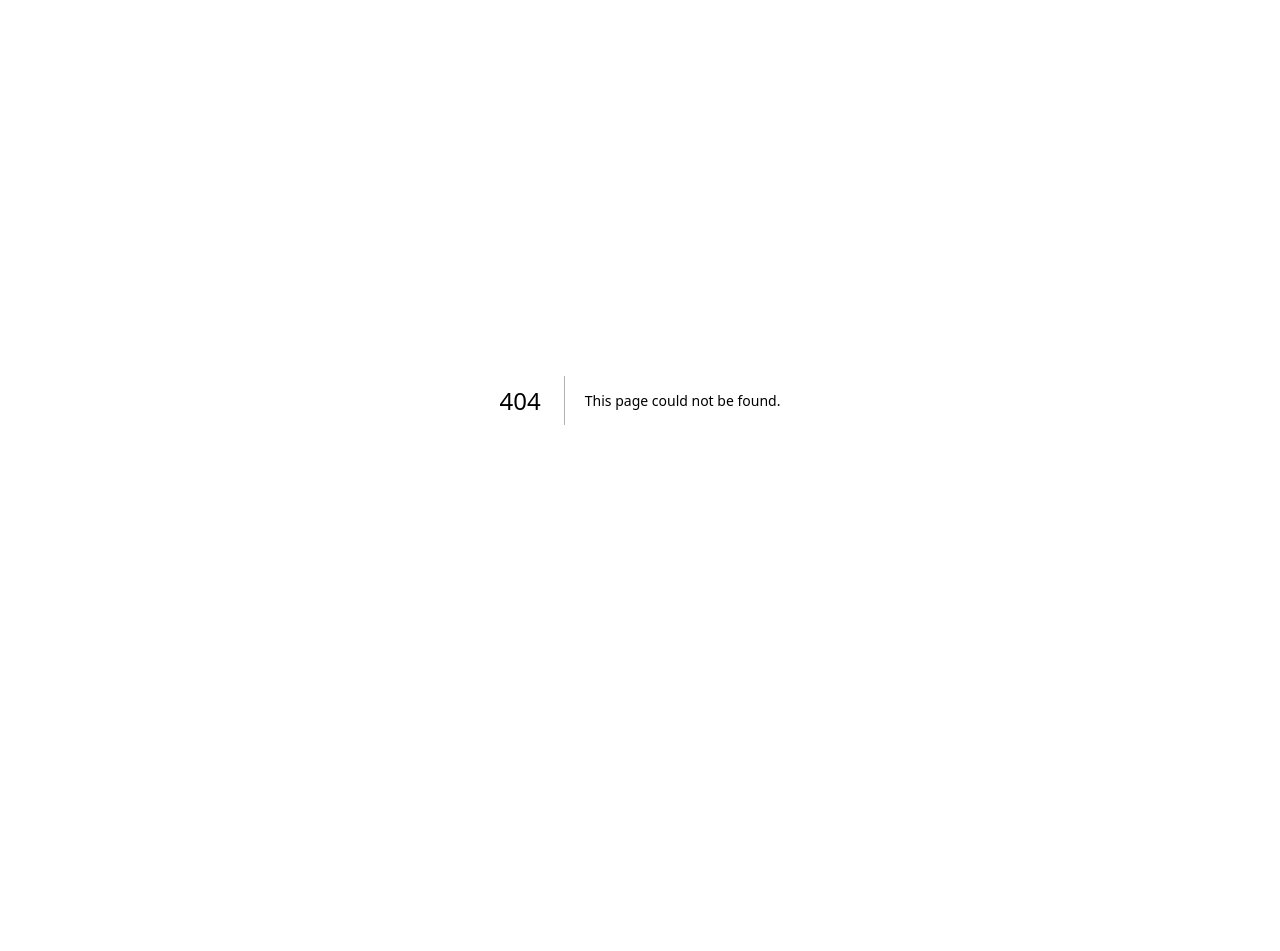
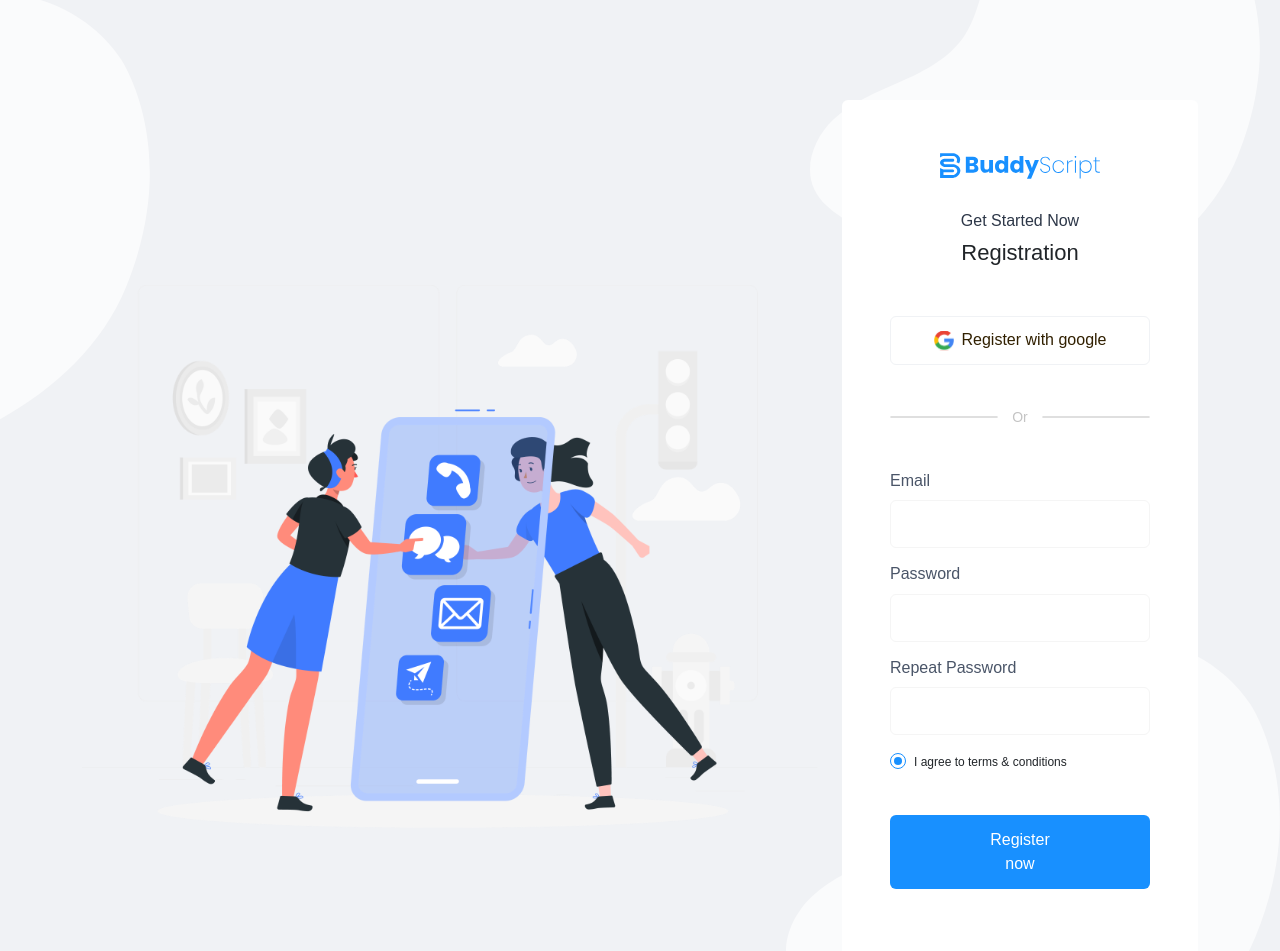
Before and after one commit to simanto848/buddyscript-frontend, a Next.js app: page /registration in a window 1280 px wide. Before the commit this address had no page. Shown: the top 951 px of the page. Before the commit the page ends 800 px from the top, so only its background shows below. Built offline with nearby package versions, Linux system fonts and the light colour scheme.

Commit message:
feat: implement authentication pages

```diff
--- /dev/null
+++ b/app/login/page.tsx
@@ -0,0 +1,97 @@
+'use client';
+
+import React, { useState } from 'react';
+import Link from 'next/link';
+import AuthLayout from '../components/AuthLayout';
+import InputField from '../components/InputField';
+
+export default function LoginPage() {
+  const [email, setEmail] = useState('');
+  const [password, setPassword] = useState('');
+
+  const handleSubmit = (e: React.FormEvent) => {
+    e.preventDefault();
+    console.log('Login submitted:', { email, password });
+  };
+
+  return (
+    <AuthLayout isLogin={true}>
+      <div className="_social_login_content">
+        <div className="_social_login_left_logo _mar_b28">
+          <img src="/images/logo.svg" alt="Image" className="_left_logo" />
+        </div>
+        <p className="_social_login_content_para _mar_b8">Welcome back</p>
+        <h4 className="_social_login_content_title _titl4 _mar_b50">Login to your account</h4>
+        <button type="button" className="_social_login_content_btn _mar_b40">
+          <img src="/images/google.svg" alt="Image" className="_google_img" /> <span>Or sign-in with google</span>
+        </button>
+        <div className="_social_login_content_bottom_txt _mar_b40">
+          <span>Or</span>
+        </div>
+        <form className="_social_login_form" onSubmit={handleSubmit}>
+          <div className="row">
+            <div className="col-xl-12 col-lg-12 col-md-12 col-sm-12">
+              <InputField
+                label="Email"
+                type="email"
+                isLogin={true}
+                value={email}
+                onChange={(e) => setEmail(e.target.value)}
+                required
+              />
+            </div>
+            <div className="col-xl-12 col-lg-12 col-md-12 col-sm-12">
+              <InputField
+                label="Password"
+                type="password"
+                isLogin={true}
+                value={password}
+                onChange={(e) => setPassword(e.target.value)}
+                required
+              />
+            </div>
+          </div>
+          <div className="row">
+            <div className="col-lg-6 col-xl-6 col-md-6 col-sm-12">
+              <div className="form-check _social_login_form_check">
+                <input
+                  className="form-check-input _social_login_form_check_input"
+                  type="radio"
+                  id="rememberMe"
+                  name="rememberMe"
+                  defaultChecked
+                />
+                <label className="form-check-label _social_login_form_check_label" htmlFor="rememberMe">
+                  Remember me
+                </label>
+              </div>
+            </div>
+            <div className="col-lg-6 col-xl-6 col-md-6 col-sm-12">
+              <div className="_social_login_form_left">
+                <p className="_social_login_form_left_para" style={{ cursor: 'pointer' }}>Forgot password?</p>
+              </div>
+            </div>
+          </div>
+          <div className="row">
+            <div className="col-lg-12 col-md-12 col-xl-12 col-sm-12">
+              <div className="_social_login_form_btn _mar_t40 _mar_b60">
+                <button type="submit" className="_social_login_form_btn_link _btn1">
+                  Login now
+                </button>
+              </div>
+            </div>
+          </div>
+        </form>
+        <div className="row">
+          <div className="col-xl-12 col-lg-12 col-md-12 col-sm-12">
+            <div className="_social_login_bottom_txt">
+              <p className="_social_login_bottom_txt_para">
+                Dont have an account? <Link href="/registration">Create New Account</Link>
+              </p>
+            </div>
+          </div>
+        </div>
+      </div>
+    </AuthLayout>
+  );
+}
--- /dev/null
+++ b/app/registration/page.tsx
@@ -0,0 +1,109 @@
+'use client';
+
+import React, { useState } from 'react';
+import Link from 'next/link';
+import AuthLayout from '../components/AuthLayout';
+import InputField from '../components/InputField';
+
+export default function RegistrationPage() {
+  const [email, setEmail] = useState('');
+  const [password, setPassword] = useState('');
+  const [repeatPassword, setRepeatPassword] = useState('');
+  const [agree, setAgree] = useState(true);
+
+  const handleSubmit = (e: React.FormEvent) => {
+    e.preventDefault();
+    if (password !== repeatPassword) {
+      alert("Passwords don't match!");
+      return;
+    }
+    console.log('Registration submitted:', { email, password, agree });
+  };
+
+  return (
+    <AuthLayout isLogin={false}>
+      <div className="_social_registration_content">
+        <div className="_social_registration_right_logo _mar_b28">
+          <img src="/images/logo.svg" alt="Image" className="_right_logo" />
+        </div>
+        <p className="_social_registration_content_para _mar_b8">Get Started Now</p>
+        <h4 className="_social_registration_content_title _titl4 _mar_b50">Registration</h4>
+        <button type="button" className="_social_registration_content_btn _mar_b40">
+          <img src="/images/google.svg" alt="Image" className="_google_img" /> <span>Register with google</span>
+        </button>
+        <div className="_social_registration_content_bottom_txt _mar_b40">
+          <span>Or</span>
+        </div>
+        <form className="_social_registration_form" onSubmit={handleSubmit}>
+          <div className="row">
+            <div className="col-xl-12 col-lg-12 col-md-12 col-sm-12">
+              <InputField
+                label="Email"
+                type="email"
+                isLogin={false}
+                value={email}
+                onChange={(e) => setEmail(e.target.value)}
+                required
+              />
+            </div>
+            <div className="col-xl-12 col-lg-12 col-md-12 col-sm-12">
+              <InputField
+                label="Password"
+                type="password"
+                isLogin={false}
+                value={password}
+                onChange={(e) => setPassword(e.target.value)}
+                required
+              />
+            </div>
+            <div className="col-xl-12 col-lg-12 col-md-12 col-sm-12">
+              <InputField
+                label="Repeat Password"
+                type="password"
+                isLogin={false}
+                value={repeatPassword}
+                onChange={(e) => setRepeatPassword(e.target.value)}
+                required
+              />
+            </div>
+          </div>
+          <div className="row">
+            <div className="col-lg-12 col-xl-12 col-md-12 col-sm-12">
+              <div className="form-check _social_registration_form_check">
+                <input
+                  className="form-check-input _social_registration_form_check_input"
+                  type="radio"
+                  id="agreeTerms"
+                  checked={agree}
+                  onChange={(e) => setAgree(e.target.checked)}
+                  required
+                />
+                <label className="form-check-label _social_registration_form_check_label" htmlFor="agreeTerms">
+                  I agree to terms & conditions
+                </label>
+              </div>
+            </div>
+          </div>
+          <div className="row">
+            <div className="col-lg-12 col-md-12 col-xl-12 col-sm-12">
+              <div className="_social_registration_form_btn _mar_t40 _mar_b60">
+                <button type="submit" className="_social_registration_form_btn_link _btn1">
+                  Register now
+                </button>
+              </div>
+            </div>
+          </div>
+        </form>
+        <div className="row">
+          <div className="col-xl-12 col-lg-12 col-md-12 col-sm-12">
+            <div className="_social_registration_bottom_txt">
+              <p className="_social_registration_bottom_txt_para">
+                Already have an account? <Link href="/login">Login Now</Link>
+              </p>
+            </div>
+          </div>
+        </div>
+      </div>
+    </AuthLayout>
+  );
+}
```
